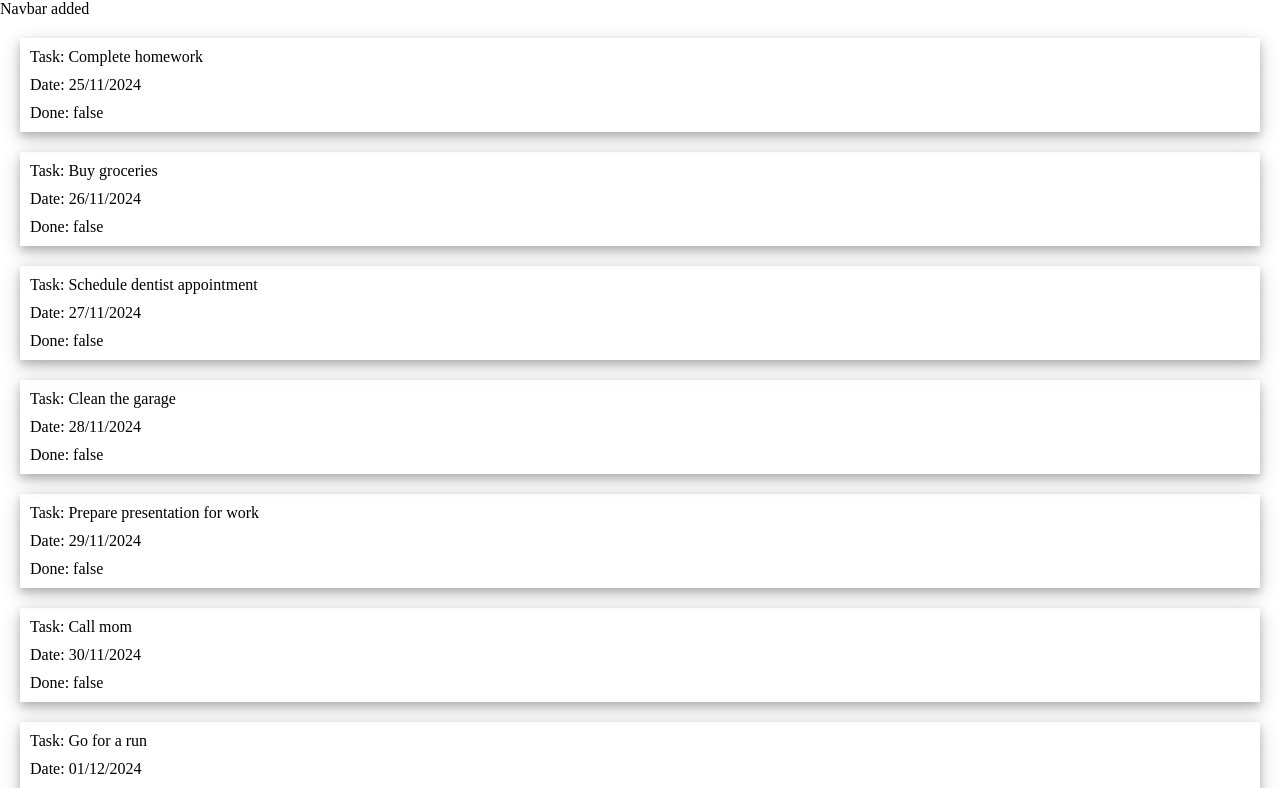
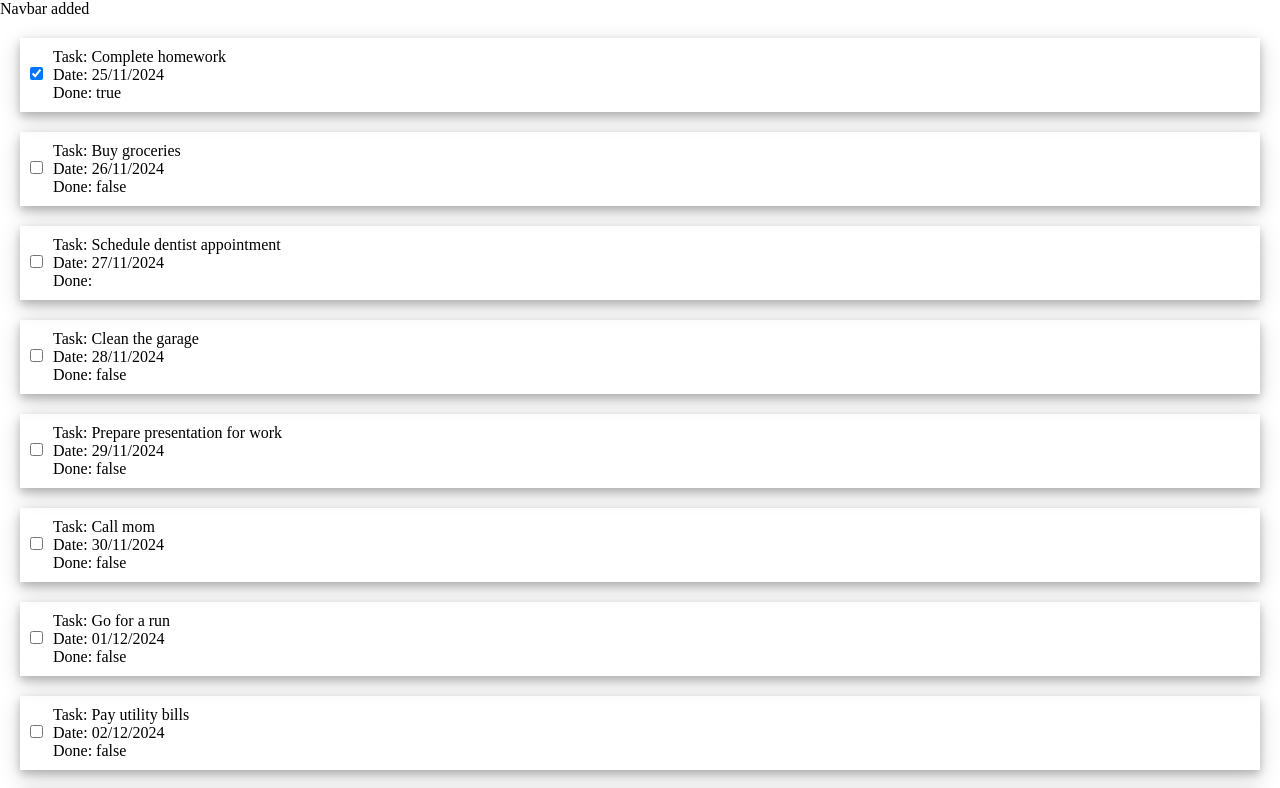
Before and after one commit to ketanMehtaa/todoerr, a React (Vite) app: page /today in a window 1280 px wide. Shown: the top 788 px of the page. Built offline with nearby package versions, Linux system fonts and the light colour scheme.

Commit message:
remove dist

```diff
--- a/index.css
+++ b/index.css
@@ -11,8 +11,9 @@
 
 .taskbox{
     display: flex;
-    flex-direction: column;
     gap: 10px;
     margin: 20px;
     padding: 10px;
+    align-items: center;
+    font-size: 1.1rem;
 }
--- a/public/allTasks.json
+++ b/public/allTasks.json
@@ -2,7 +2,7 @@
     "task1": {
       "task": "Complete homework",
       "date": "25/11/2024",
-      "done": "false"
+      "done": "true"
     },
     "task2": {
       "task": "Buy groceries",
@@ -11,8 +11,7 @@
     },
     "task3": {
       "task": "Schedule dentist appointment",
-      "date": "27/11/2024",
-      "done": "false"
+      "date": "27/11/2024"
     },
     "task4": {
       "task": "Clean the garage",
--- a/src/components/Task.js
+++ b/src/components/Task.js
@@ -1,13 +1,17 @@
 import React from 'react';
 
-const Task = ({task}) =>{
+const Task = ({ task, onToggle }) => {
   return (
     <div key={task.id} className="box-shadow taskbox">
-
-      <div>Task: {task.task}</div>
-      <div>Date: {task.date}</div>
-      <div>Done: {task.done}</div>
+      <div>
+        <input type="checkbox" checked={task?.done && task.done === 'true'} onChange={onToggle} />
+      </div>
+      <div>
+        <div>Task: {task.task}</div>
+        <div>Date: {task.date}</div>
+        <div>Done: {task.done}</div>
+      </div>
     </div>
   );
-}
+};
 export default Task;
--- a/src/components/Today.js
+++ b/src/components/Today.js
@@ -5,13 +5,25 @@ import Task from './Task';
 const Today = () => {
   const [tasks, setTasks] = useState([]);
 
+  const handleToggle = (id) => {
+    setTasks(tasks.map((task) => (task.id === id ? { ...task, done: task.done === 'true' ? 'false' : 'true' } : task)));
+  };
+
   useEffect(() => {
     // Convert the object to an array for easier mapping
     const tasksArray = Object.entries(allTasks).map(([key, value]) => ({ id: key, ...value }));
     setTasks(tasksArray);
   }, []);
 
-  return <>{tasks.length > 0 ? tasks.map((task) => <Task task={task} id={task.id} />) : <p>No tasks found.</p>}</>;
+  return (
+    <>
+      {tasks.length > 0 ? (
+        tasks.map((task) => <Task task={task} onToggle={() => handleToggle(task.id)} />)
+      ) : (
+        <p>No tasks found.</p>
+      )}
+    </>
+  );
 };
 
 export default Today;
```
Also changed, not shown: 6 other files (tests, documents, lock files or other folders).
